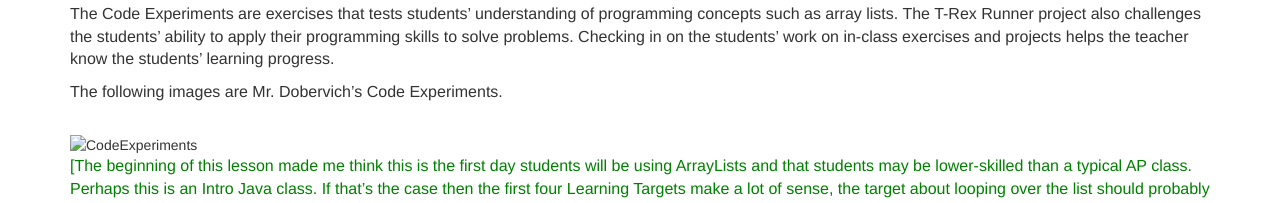
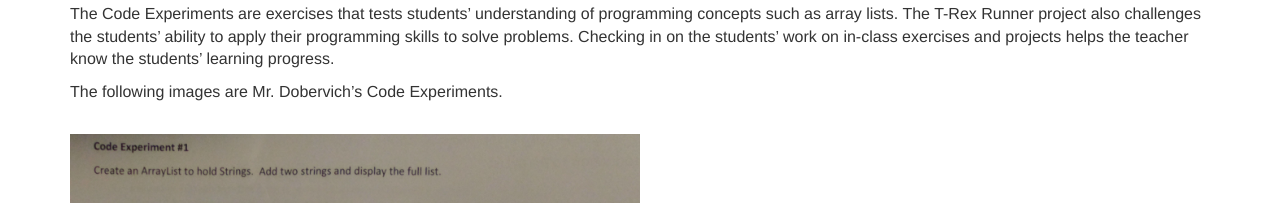
Before and after one commit to CoolConfucius/NationalUniversityShowcase, a plain HTML site: page index.html at #!/itl608signatureassignment in a window 1280 px wide. Shown: the part 1558-1761 px from the top of the page. Drawn offline with nearby package versions, Linux system fonts and the light colour scheme; some packages are replaced by stand-ins of ours.

Commit message:
added code experiment class to style css

```diff
--- a/html/artifacts/itl608signatureassignment.html
+++ b/html/artifacts/itl608signatureassignment.html
@@ -115,7 +115,7 @@
 		The following images are Mr. Dobervich’s Code Experiments.
 	</p>
 	<br>
- 	<img src="" alt="CodeExperiments">
+ 	<img class="codeexperiment" src="images/arraylists1.jpg" alt="CodeExperiments">
  	<br>
  	<p><span class="green">
 
--- a/style.css
+++ b/style.css
@@ -87,3 +87,8 @@ div.hidedeets ul li p {
 .green {
   color: green;
 }
+
+.codeexperiment {
+  width: 50%;
+  height: 50%;
+}
```
